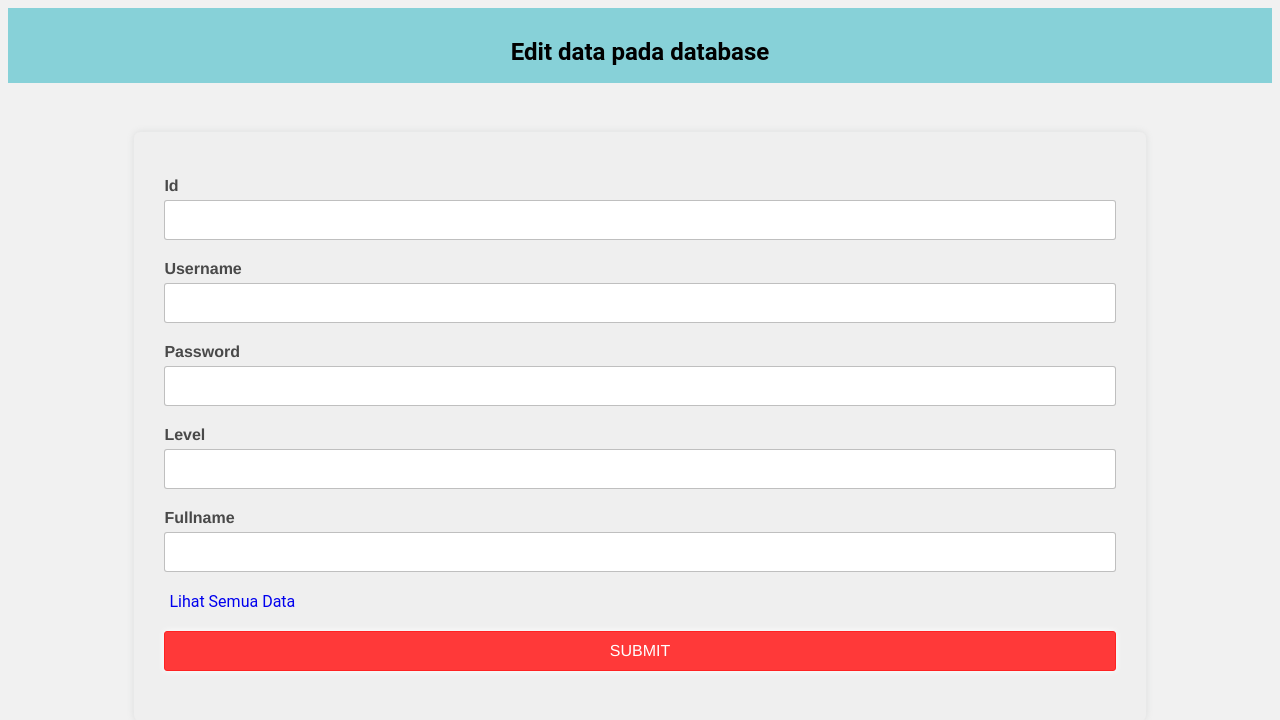
After one commit to afrizalfajarb/PHP_DatabaseAPI, a PHP site: page /edit.php in a window 1280 px wide. The commit adds this page. Shown: the top 720 px of the page. Run offline with PHP 8.4, Linux system fonts and the light colour scheme.

Commit message:
editdatabase

```diff
--- /dev/null
+++ b/edit.php
@@ -0,0 +1,43 @@
+<!DOCTYPE html>
+<html>
+<head>
+	<title>Database</title>
+	<link rel="stylesheet" type="text/css" href="style.css">
+</head>
+<body>
+	<div class="judul">
+		<h2>Edit data pada database</h2>
+	</div>
+	<br/>
+
+	<section id="input-form">
+		<form action="edit_aksi.php" method="post">
+			<div class="form">
+				<label>Id</label>
+				<input type="text" name="id">
+			</div>
+			<div class="form">
+				<label>Username</label>
+				<input type="text" name="username">
+			</div>
+			<div class="form">
+				<label>Password</label>
+				<input type="password" name="password">
+			</div>
+			<div class="form">
+				<label>Level</label>
+				<input type="text" name="level">
+			</div>
+			<div class="form">
+				<label>Fullname</label>
+				<input type="text" name="fullname">
+			</div>
+			<a href="index.php">Lihat Semua Data</a>
+			<div class="form">
+				<input type="submit" name="submit"
+				value="SUBMIT" class="bg-blue">
+			</div>
+		</form>
+	</section>
+</body>
+</html>
```
Also changed, not shown: Index.php (+25 -22 lines), delete.php (added, +10 -0 lines), edit_aksi.php (added, +14 -0 lines).
